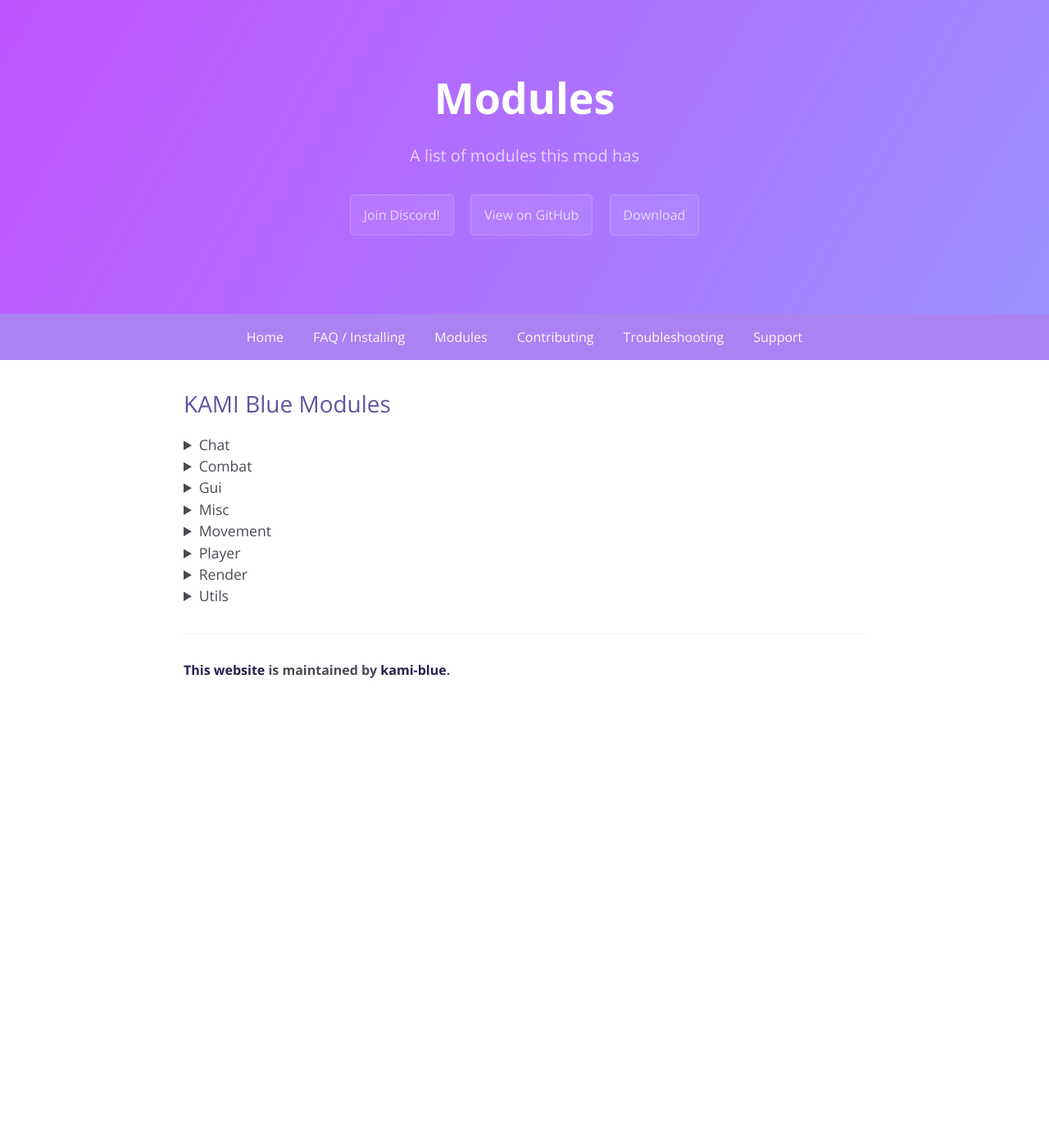
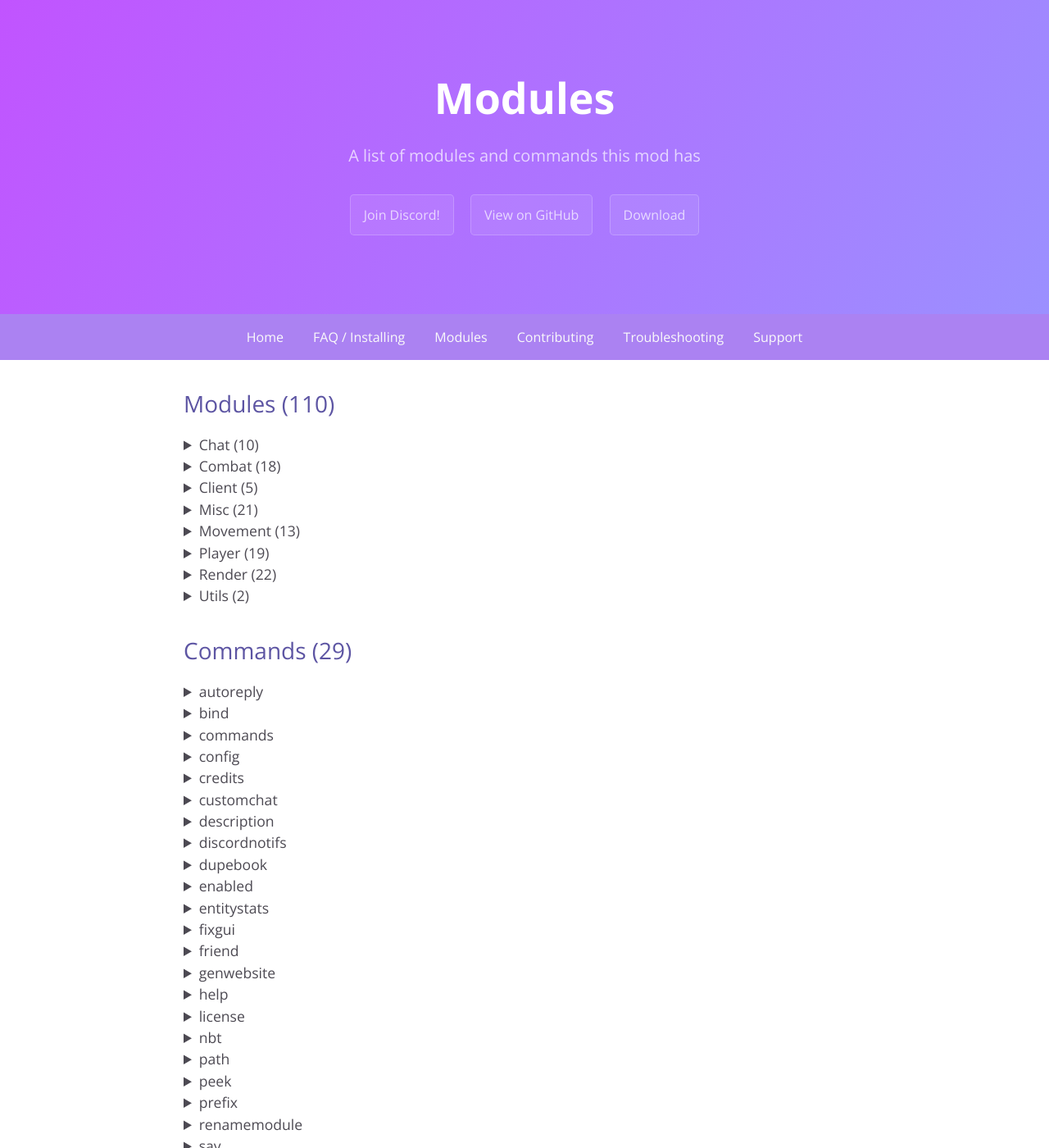
Before and after one commit to kami-blue/website, a Jekyll site: the page built from docs/modules.md, in a window 1280 px wide and 1400 px high. Shown: the whole window at 82% size. Built offline with Jekyll 4.4.1, drawn with Linux system fonts in a browser that asks for light colours; some of the changed text lies outside the part shown.

Commit message:
update modules page and faq

```diff
--- a/docs/modules.md
+++ b/docs/modules.md
@@ -1,13 +1,12 @@
 ---
 layout: default
 title: Modules
-description: A list of modules this mod has
+description: A list of modules and commands this mod has
 ---
-
-## KAMI Blue Modules
+## Modules (110)
 
 <details>
-    <summary>Chat</summary>
+    <summary>Chat (10)</summary>
     <p><ul>
         <li>AntiSpam<p><i>Removes spam and advertising from the chat</i></p></li>
         <li>AutoQMain<p><i>Automatically does '/queue main' on servers</i></p></li>
@@ -22,7 +21,7 @@ description: A list of modules this mod has
     </ul></p>
 </details>
 <details>
-    <summary>Combat</summary>
+    <summary>Combat (18)</summary>
     <p><ul>
         <li>AntiChainPop<p><i>Enables Surround when popping a totem</i></p></li>
         <li>AntiDeathScreen<p><i>Fixes random death screen glitches</i></p></li>
@@ -44,17 +44,17 @@ description: A list of modules this mod has
     </ul></p>
 </details>
 <details>
-    <summary>Gui</summary>
+    <summary>Client (5)</summary>
     <p><ul>
-        <li>ActiveModules<p><i>Configures ActiveModules Colour</i></p></li>
+        <li>ActiveModules<p><i>Configures ActiveModules colours and modes</i></p></li>
         <li>Capes<p><i>Controls the display of KAMI Blue capes</i></p></li>
-        <li>CommandConfig<p><i>Configures options related to commands</i></p></li>
+        <li>CommandConfig<p><i>Configures PrefixChat and Alias options</i></p></li>
         <li>InfoOverlay<p><i>Configures the game information overlay</i></p></li>
-        <li>InventoryViewer<p><i>View your inventory on screen</i></p></li>
+        <li>InventoryViewer<p><i>Configures Inventory Viewer's options</i></p></li>
     </ul></p>
 </details>
 <details>
-    <summary>Misc</summary>
+    <summary>Misc (21)</summary>
     <p><ul>
         <li>AntiAFK<p><i>Prevents being kicked for AFK</i></p></li>
         <li>AntiBookKick<p><i>Prevents being kicked by clicking on books</i></p></li>
@@ -80,7 +80,7 @@ description: A list of modules this mod has
     </ul></p>
 </details>
 <details>
-    <summary>Movement</summary>
+    <summary>Movement (13)</summary>
     <p><ul>
         <li>AntiHunger<p><i>Reduces hunger lost when moving around</i></p></li>
         <li>AutoJump<p><i>Automatically jumps if possible</i></p></li>
@@ -98,7 +98,7 @@ description: A list of modules this mod has
     </ul></p>
 </details>
 <details>
-    <summary>Player</summary>
+    <summary>Player (19)</summary>
     <p><ul>
         <li>AntiForceLook<p><i>Stops server packets from turning your head</i></p></li>
         <li>AutoArmour<p><i>Automatically equips armour</i></p></li>
@@ -122,7 +122,7 @@ description: A list of modules this mod has
     </ul></p>
 </details>
 <details>
-    <summary>Render</summary>
+    <summary>Render (22)</summary>
     <p><ul>
         <li>AntiFog<p><i>Disables or reduces fog</i></p></li>
         <li>ArmourHUD<p><i>Displays your armour and it's durability on screen</i></p></li>
@@ -149,9 +149,186 @@ description: A list of modules this mod has
     </ul></p>
 </details>
 <details>
-    <summary>Utils</summary>
+    <summary>Utils (2)</summary>
     <p><ul>
         <li>BlockData<p><i>Right click blocks to display their data</i></p></li>
         <li>EntityTools<p><i>Right click entities to perform actions on them</i></p></li>
     </ul></p>
 </details>
+
+## Commands (29)
+
+<details>
+    <summary>autoreply</summary>
+    <p><ul>
+        <li>Allows you to customize AutoReply's settings<p><i>Aliases: [reply]</i></p></li>
+    </ul></p>
+</details>
+<details>
+    <summary>bind</summary>
+    <p><ul>
+        <li>Binds a module to a key, or allows you to change modifier options<p><i>Aliases: []</i></p></li>
+    </ul></p>
+</details>
+<details>
+    <summary>commands</summary>
+    <p><ul>
+        <li>Gives you this list of commands<p><i>Aliases: [cmds]</i></p></li>
+    </ul></p>
+</details>
+<details>
+    <summary>config</summary>
+    <p><ul>
+        <li>Change where your config is saved or manually save and reload your config<p><i>Aliases: [cfg]</i></p></li>
+    </ul></p>
+</details>
+<details>
+    <summary>credits</summary>
+    <p><ul>
+        <li>Prints KAMI Blue's authors and contributors<p><i>Aliases: []</i></p></li>
+    </ul></p>
+</details>
+<details>
+    <summary>customchat</summary>
+    <p><ul>
+        <li>Allows you to customize CustomChat's custom setting<p><i>Aliases: [chat]</i></p></li>
+    </ul></p>
+</details>
+<details>
+    <summary>description</summary>
+    <p><ul>
+        <li>Prints a module's description into the chat<p><i>Aliases: [tooltip]</i></p></li>
+    </ul></p>
+</details>
+<details>
+    <summary>discordnotifs</summary>
+    <p><ul>
+        <li>Descriptionless<p><i>Aliases: [webhook]</i></p></li>
+    </ul></p>
+</details>
+<details>
+    <summary>dupebook</summary>
+    <p><ul>
+        <li>Generates books used for chunk savestate dupe.<p><i>Aliases: []</i></p></li>
+    </ul></p>
+</details>
+<details>
+    <summary>enabled</summary>
+    <p><ul>
+        <li>Prints enabled modules<p><i>Aliases: []</i></p></li>
+    </ul></p>
+</details>
+<details>
+    <summary>entitystats</summary>
+    <p><ul>
+        <li>Print the statistics of the entity you're currently riding<p><i>Aliases: [estats]</i></p></li>
+    </ul></p>
+</details>
+<details>
+    <summary>fixgui</summary>
+    <p><ul>
+        <li>Allows you to disable the automatic gui positioning<p><i>Aliases: []</i></p></li>
+    </ul></p>
+</details>
+<details>
+    <summary>friend</summary>
+    <p><ul>
+        <li>Add someone as your friend!<p><i>Aliases: [f]</i></p></li>
+    </ul></p>
+</details>
+<details>
+    <summary>genwebsite</summary>
+    <p><ul>
+        <li>Generates the module page for the website<p><i>Aliases: []</i></p></li>
+    </ul></p>
+</details>
+<details>
+    <summary>help</summary>
+    <p><ul>
+        <li>Delivers help on certain subjects. Use &f.help subjects&7 for a list.<p><i>Aliases: [?]</i></p></li>
+    </ul></p>
+</details>
+<details>
+    <summary>license</summary>
+    <p><ul>
+        <li>Prints KAMI Blue's license<p><i>Aliases: []</i></p></li>
+    </ul></p>
+</details>
+<details>
+    <summary>nbt</summary>
+    <p><ul>
+        <li>Does NBT related stuff (&fget&7, &fcopy&7, &fset&7)<p><i>Aliases: []</i></p></li>
+    </ul></p>
+</details>
+<details>
+    <summary>path</summary>
+    <p><ul>
+        <li>Pathfinding for AutoWalk<p><i>Aliases: []</i></p></li>
+    </ul></p>
+</details>
+<details>
+    <summary>peek</summary>
+    <p><ul>
+        <li>Look inside the contents of a shulker box without opening it<p><i>Aliases: []</i></p></li>
+    </ul></p>
+</details>
+<details>
+    <summary>prefix</summary>
+    <p><ul>
+        <li>Changes the prefix to your new key<p><i>Aliases: []</i></p></li>
+    </ul></p>
+</details>
+<details>
+    <summary>renamemodule</summary>
+    <p><ul>
+        <li>Rename a module to something else<p><i>Aliases: []</i></p></li>
+    </ul></p>
+</details>
+<details>
+    <summary>say</summary>
+    <p><ul>
+        <li>Allows you to send any message, even with a prefix in it<p><i>Aliases: []</i></p></li>
+    </ul></p>
+</details>
+<details>
+    <summary>set</summary>
+    <p><ul>
+        <li>Change the setting of a certain module<p><i>Aliases: []</i></p></li>
+    </ul></p>
+</details>
+<details>
+    <summary>settings</summary>
+    <p><ul>
+        <li>List the possible settings of a command<p><i>Aliases: []</i></p></li>
+    </ul></p>
+</details>
+<details>
+    <summary>signbook</summary>
+    <p><ul>
+        <li>Colored book names. &f#n&7 for a new line and &f&&7 for colour codes<p><i>Aliases: [sign]</i></p></li>
+    </ul></p>
+</details>
+<details>
+    <summary>teleport</summary>
+    <p><ul>
+        <li>Potentia teleport exploit<p><i>Aliases: [tp, clip]</i></p></li>
+    </ul></p>
+</details>
+<details>
+    <summary>toggle</summary>
+    <p><ul>
+        <li>Quickly toggle a module on and off<p><i>Aliases: [t]</i></p></li>
+    </ul></p>
+</details>
+<details>
+    <summary>vanish</summary>
+    <p><ul>
+        <li>Allows you to vanish using an entity<p><i>Aliases: []</i></p></li>
+    </ul></p>
+</details>
+<details>
+    <summary>xray</summary>
+    <p><ul>
+        <li>Allows you to add or remove blocks from the &fxray &7module<p><i>Aliases: []</i></p></li>
+    </ul></p>
+</details>
```
Also changed, not shown: other parts of docs/modules.md (+1 -0 lines), docs/faq.md (+1 -1 lines).
